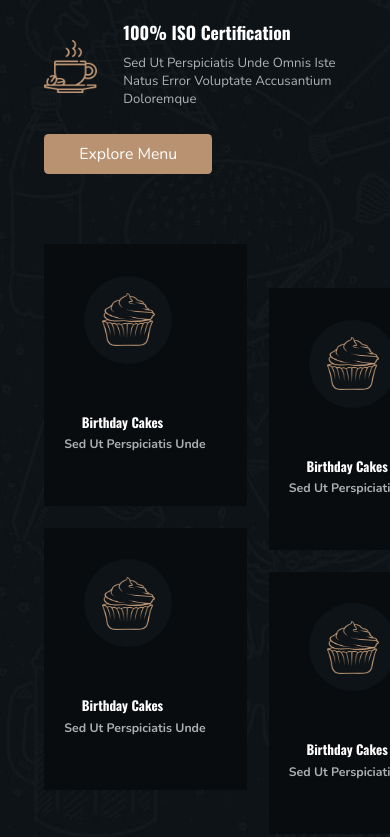
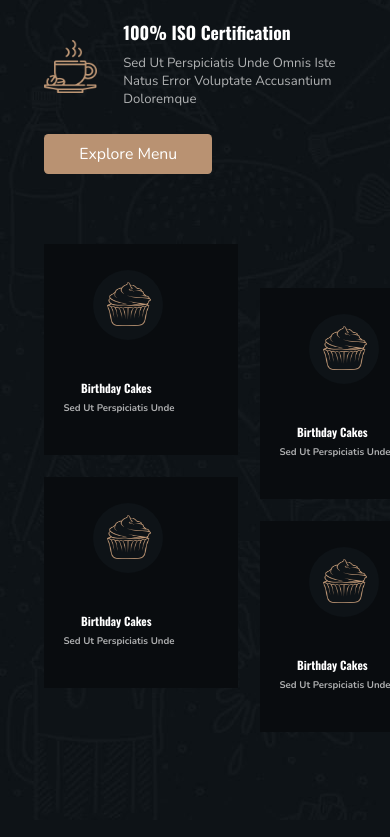
Before and after one commit to AhadAhmed56/kaffeen.ahad, a plain HTML site: page index.html in a window 390 px wide. Shown: the part 6759-7596 px from the top of the page. Drawn offline with nearby package versions, Linux system fonts and the light colour scheme.

Commit message:
icons  position commit

```diff
--- a/style.css
+++ b/style.css
@@ -2523,17 +2523,17 @@ form .inputBox .btn {
         border-radius: 50%;
         position: absolute;
         top: 12%;
-        left: 20%;
-        height: 10rem;
-        width: 10rem;
+        left: 25%;
+        height: 8rem;
+        width: 8rem;
     }
 
     .services-section .services-container .services-image .image-services img {
         position: absolute;
-        top: 20%;
-        left: 20%;
-        height: 6rem;
-        width: 6rem;
+        top: 17%;
+        left: 21%;
+        height: 5rem;
+        width: 5rem;
 
     }
 
@@ -2545,19 +2545,19 @@ form .inputBox .btn {
 
     .content-services h3 {
         color: #fff;
-        font-size: 1.5rem;
+        font-size: 1.3rem;
     }
 
     .content-services p {
         color: var(--paragraph-color);
-        font-size: 1.4rem;
+        font-size: 1.1rem;
         margin-top: .5rem;
         font-weight: bolder;
     }
 
     .services-section .services-container .services-image .image-services {
-        width: 24vh;
-        height: 31vh;
+        width: 23vh;
+        height: 25vh;
     }
 
 
```
